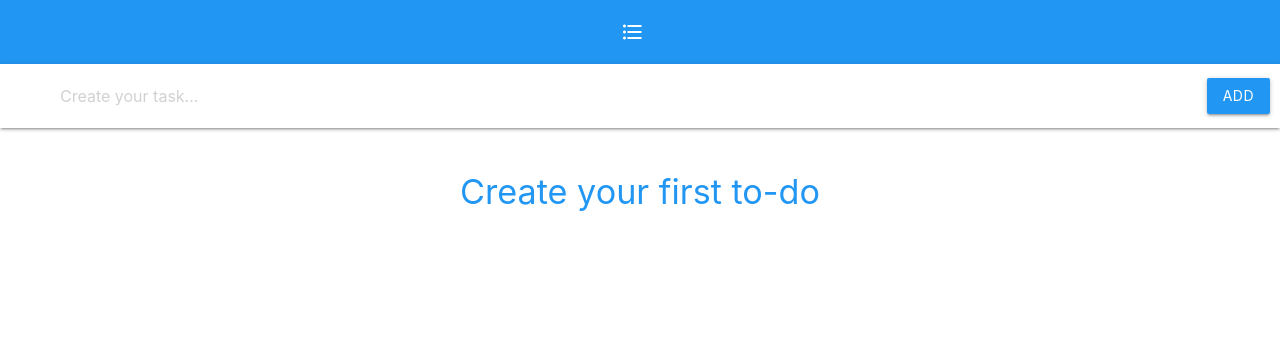
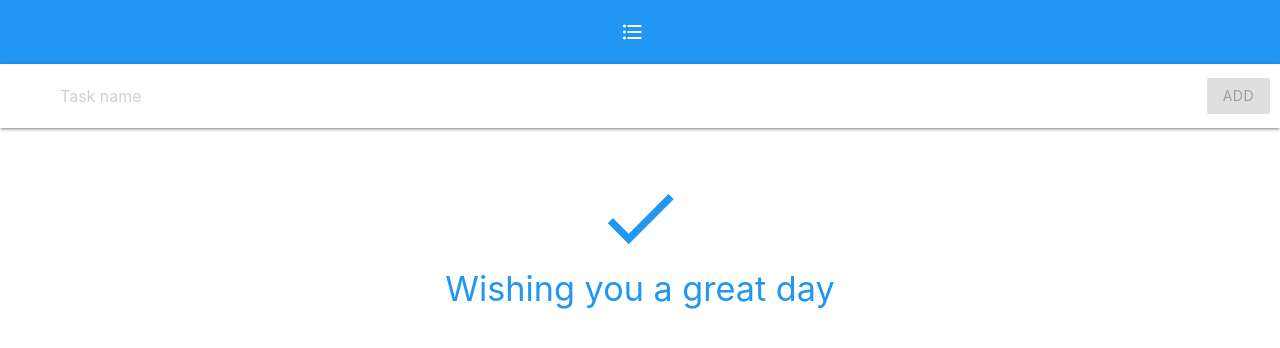
Before and after one commit to john29917958/To-Do, a React (Create React App) app in the folder react/to-do/: page / in a window 1280 px wide. Shown: the top 348 px of the page. Built offline with nearby package versions, Linux system fonts and the light colour scheme.

Commit message:
Change the description for empty state and and add feature of enabling and disabling the add button

```diff
--- a/react/to-do/src/App.js
+++ b/react/to-do/src/App.js
@@ -43,6 +43,17 @@ class App extends React.Component {
   }
 
   #addToDo(title) {
+    if (title == null || title.length === 0) {
+      console.log('title is empty');
+      window.M.toast({
+        'html': `<p>
+        <i class="material-icons left">info_outline</i>
+        <span class="right">Please input the task name</span>
+        </p>` });
+      return;
+    }
+
+    title = title.trim();
     let date = new Date(),
       id = date.getFullYear().toString() + date.getMonth().toString() + date.getDate().toString() +
         date.getHours().toString() + date.getMinutes().toString() + date.getSeconds().toString() +
@@ -139,24 +150,39 @@ class App extends React.Component {
         <div className='navbar-fixed'>
           <nav className='white'>
             <div className='nav-wrapper'>
-              <form>
+              <form onKeyDown={function (e) {
+                console.log(e);
+                if (e.key === 'Enter') {
+                  e.preventDefault();
+
+                  if (!e.repeat) {
+                    self.#addToDo(self.state.toDoInputVal);
+                  }
+                }
+              }}>
                 <div className='input-field'>
                   <input
                     id='create-input'
                     type='search'
                     value={this.state.toDoInputVal}
-                    placeholder='Create your task...'
+                    placeholder='Task name'
                     onChange={this.#onToDoInputValChanged.bind(this)} />
                   <label className='label-icon' for='create-input'>
                     <i className='material-icons'>
                       format_list_bulleted
                     </i>
                   </label>
-                  <button className='btn waves-effect waves-light blue white-text' style={{
-                    position: 'absolute',
-                    top: '14px',
-                    right: '10px'
-                  }} onClick={this.#addToDo.bind(this, this.state.toDoInputVal)}>ADD</button>
+                  <button
+                    className='btn waves-effect waves-light blue white-text'
+                    disabled={this.state.toDoInputVal == null || this.state.toDoInputVal.trim().length === 0}
+                    style={{
+                      position: 'absolute',
+                      top: '14px',
+                      right: '10px'
+                    }}
+                    onClick={this.#addToDo.bind(this, this.state.toDoInputVal)}
+                    type='button'
+                  >Add</button>
                 </div>
               </form>
             </div>
@@ -183,7 +209,9 @@ class App extends React.Component {
               {
                 this.state.toDos.length === 0 ?
                   (<h4 className='blue-text'>
-                    Create your first to-do
+                    <i className='material-icons large'>done</i>
+                    <br />
+                    Wishing you a great day
                   </h4>) : ''
               }
             </div>
```
